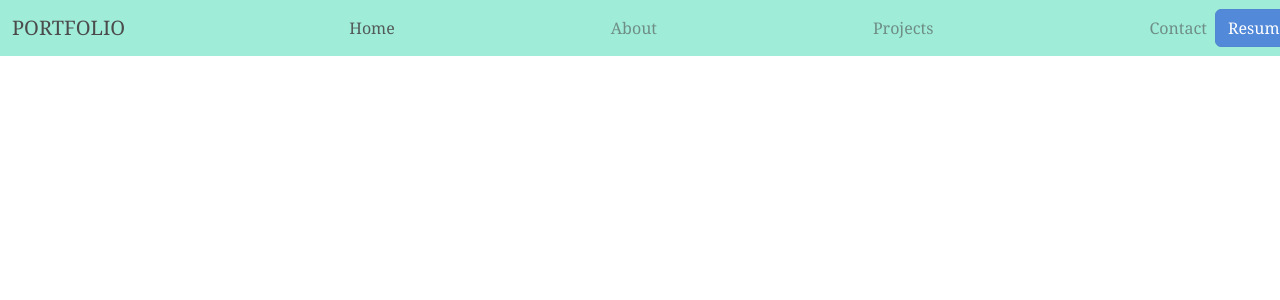
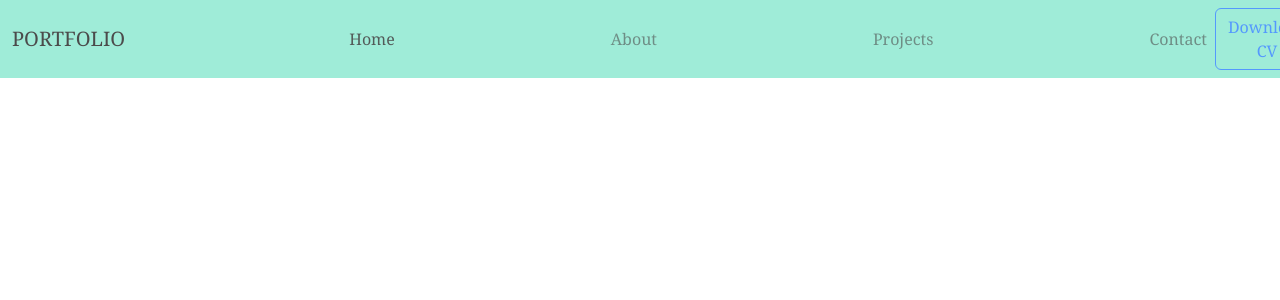
Before and after one commit to mthimkulu23/Angular-Portfolio, an Angular app: page / in a window 1280 px wide. Shown: the top 300 px of the page. Built offline with nearby package versions, Linux system fonts and the light colour scheme.

Commit message:
insert button

```diff
--- a/src/app/nav/nav.component.html
+++ b/src/app/nav/nav.component.html
@@ -22,16 +22,10 @@
           <a class="nav-link" href="#">{{navbarpro [4]}}</a>
         </li>
 
-
-
-
       </ul>
       <div class="btn-group">
-        <a href="#" class="btn btn-primary active" aria-current="page">{{navbarpro [5]}}</a>
+        <a href="#" class="btn btn-outline-primary" aria-current="page">{{navbarpro [5]}}</a>
         </div>
     </div>
   </div>
-
-
-
 </nav>
--- a/src/app/nav/nav.component.scss
+++ b/src/app/nav/nav.component.scss
@@ -1,7 +1,3 @@
-body{
-    margin: 0px;
-
-}
 
 .navbar{
     background-color: #77E4C8;
@@ -13,6 +9,7 @@ body{
 .nav-item {
     margin-left: 200px;
     display: flex;
+    justify-content: space-around;
     justify-content: flex-end;
     background-color: transparent;
     border-radius: 20px;
--- a/src/app/nav/nav.component.ts
+++ b/src/app/nav/nav.component.ts
@@ -10,8 +10,9 @@ import { Component } from '@angular/core';
 export class NavComponent {
 home ='Home '
 navbarpro =[
-  'PORTFOLIO','Home', 'About', 'Projects', 'Contact' , 'Resume'
+  'PORTFOLIO','Home', 'About', 'Projects', 'Contact' , 'Download CV'
 ]
 
 
+
 }
```
Also changed, not shown: src/assets/images/WhatsApp Image 2024-04-08 at 11.20.15.jpeg (added).
